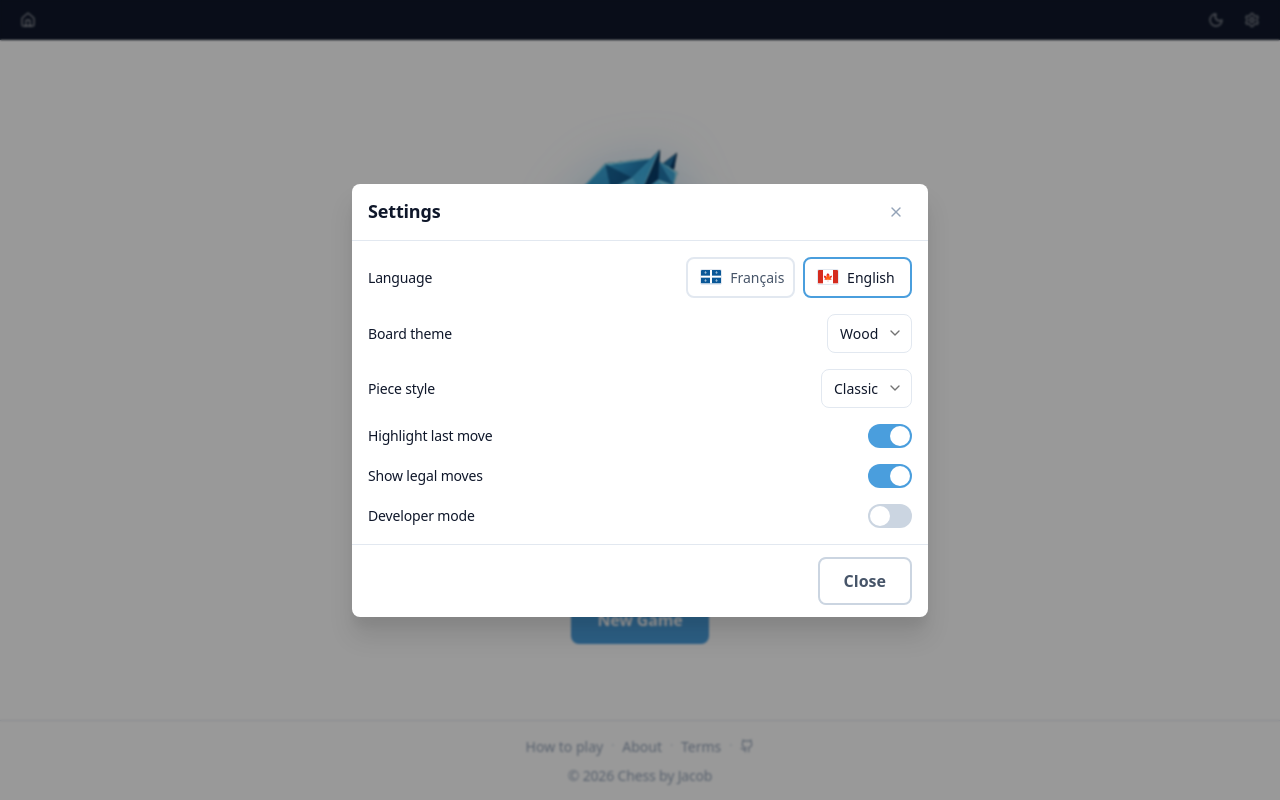
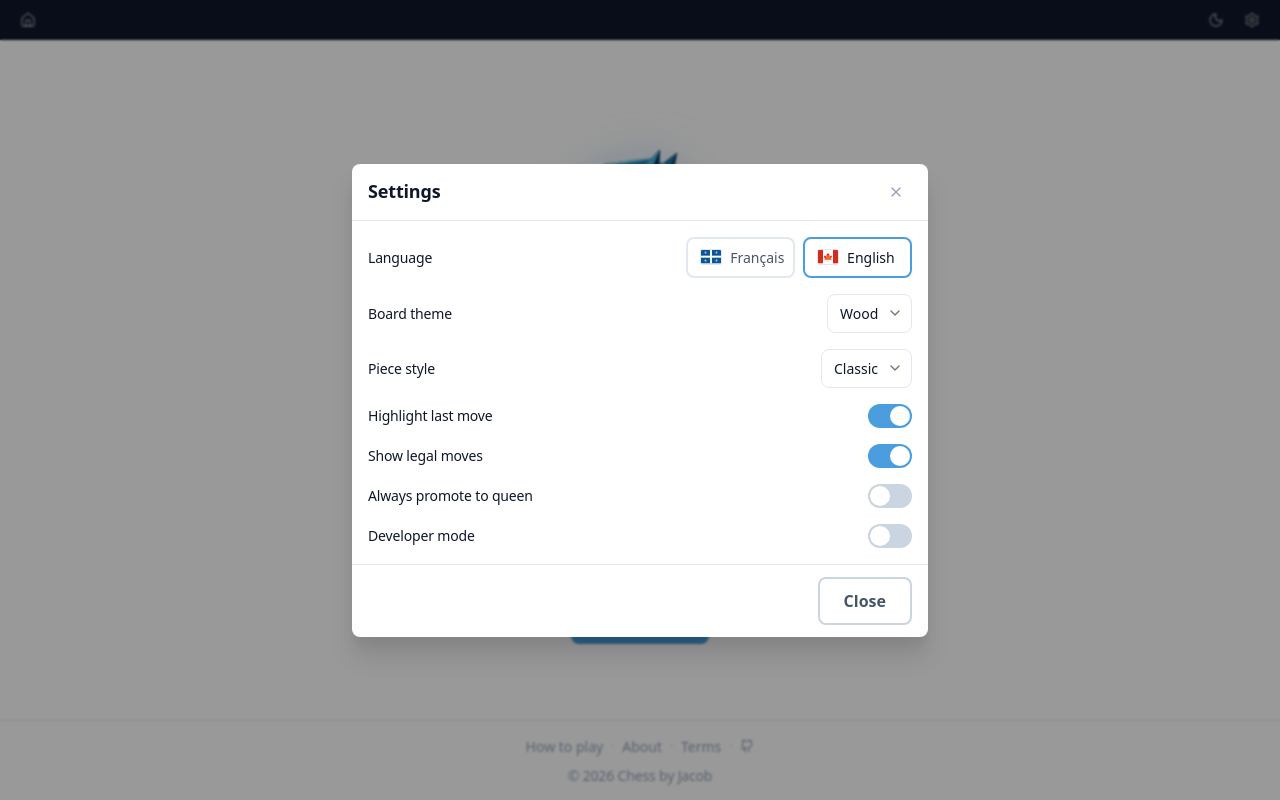
Before and after one commit to Gcob/chess, a Vue app in the folder frontend/: page / in a window 1280 px wide. Both pictures are taken after a click on the button 1252 px from the left and 20 px from the top of the page. Built offline with nearby package versions, Linux system fonts and the light colour scheme; what vue-tippy would draw is missing.

Commit message:
rolled back manually commit 45dbdb470ba63d9935ada to add auto-promote to queen setting and update promotion logic

```diff
--- a/frontend/src/assets/i18n/locales/en.ts
+++ b/frontend/src/assets/i18n/locales/en.ts
@@ -104,6 +104,7 @@ export default {
     boardTheme: 'Board theme',
     highlightLastMove: 'Highlight last move',
     showLegalMoves: 'Show legal moves',
+    autoPromoteToQueen: 'Always promote to queen',
     devMode: 'Developer mode',
     boardThemes: {
       wood: 'Wood',
--- a/frontend/src/assets/i18n/locales/fr.ts
+++ b/frontend/src/assets/i18n/locales/fr.ts
@@ -116,6 +116,7 @@ export default {
     boardTheme: 'Thème du plateau',
     highlightLastMove: 'Surligner le dernier coup',
     showLegalMoves: 'Afficher les coups légaux',
+    autoPromoteToQueen: 'Toujours promouvoir en dame',
     devMode: 'Mode développeur',
     boardThemes: {
       wood: 'Bois',
--- a/frontend/src/components/parts/SettingsModal.vue
+++ b/frontend/src/components/parts/SettingsModal.vue
@@ -47,6 +47,11 @@
       <label class="c-label">
         <span>{{ $t('settings.showLegalMoves') }}</span>
         <input type="checkbox" class="c-checkbox" v-model="store.settings.showLegalMoves" />
+      </label>
+
+      <label class="c-label">
+        <span>{{ $t('settings.autoPromoteToQueen') }}</span>
+        <input type="checkbox" class="c-checkbox" v-model="store.settings.autoPromoteToQueen" />
       </label>
 
       <label class="c-label">
--- a/frontend/src/composables/useGameView.ts
+++ b/frontend/src/composables/useGameView.ts
@@ -36,14 +36,26 @@ export function useGameView(id: string) {
     && activeColor.value === 'black',
   )
 
+  // The auto-queen setting resolves here — the engine itself never defaults silently, so a
+  // promotion push reaching it without a choice stays a no-op (the picker's business).
   function move(from: SquareKey, to: SquareKey, promotion: PieceType | null = null) {
+    if (!promotion && settingsStore.settings.autoPromoteToQueen) {
+      const piece = session.game.value?.board.squares[from].piece
+      if (piece && isPromotionMove(piece, to)) {
+        promotion = 'queen'
+      }
+    }
+
     session.makeMove(from, to, promotion)
   }
 
-  // Whether this drop must go through the promotion picker — a legal promotion push, always.
-  // The picker is the ONE way a promotion piece is ever chosen: it costs nothing for a queen
-  // (pre-armed under the cursor), so no shortcut setting has to exist beside it.
+  // Whether this drop must go through the promotion picker: a legal promotion push, with the
+  // auto-queen shortcut turned off.
   function needsPromotionChoice(from: SquareKey, to: SquareKey): boolean {
+    if (settingsStore.settings.autoPromoteToQueen) {
+      return false
+    }
+
     const piece = session.game.value?.board.squares[from].piece
     return !!piece && isPromotionMove(piece, to) && dropTargets(from).includes(to)
   }
--- a/frontend/src/stores/useSettingsStore.ts
+++ b/frontend/src/stores/useSettingsStore.ts
@@ -12,6 +12,9 @@ export interface Settings {
   // Local games on mobile (phone flat between the players): the pieces turn 180° on
   // themselves toward the player to move. Desktop never turns anything.
   autoFlipPieces: boolean
+  // Promotions become a queen without asking — the competitive shortcut, shared by both local
+  // players (a global, visible default; the engine itself never defaults silently).
+  autoPromoteToQueen: boolean
   // Unlocks the dev game mode (QA scenarios) in the new-game form — the setting IS the gate,
   // so the tooling also works against preview/prod builds.
   devMode: boolean
@@ -26,6 +29,7 @@ const DEFAULTS: Settings = {
   highlightLastMove: true,
   showLegalMoves: true,
   autoFlipPieces: true,
+  autoPromoteToQueen: false,
   devMode: false,
 }
 
```
Also changed, not shown: 1 other file (tests, documents, lock files or other folders).
